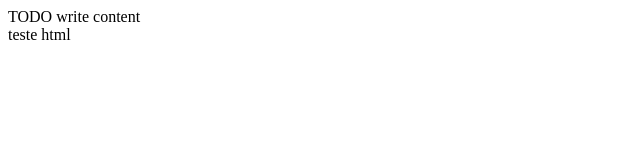
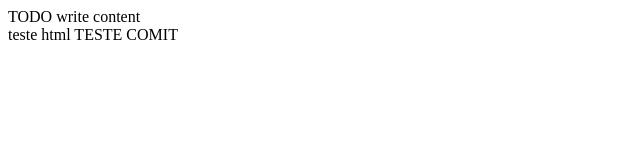
Before and after one commit to victorcasagrande/projetoweb, a website: page TrabalhoWeb2017/public_html/index.html in a window 1280 px wide. Shown: the whole page, without its empty margins (0-640 px from the left). Drawn offline with Linux system fonts and the light colour scheme.

Commit message:
Teste Comit

```diff
--- a/TrabalhoWeb2017/public_html/index.html
+++ b/TrabalhoWeb2017/public_html/index.html
@@ -13,5 +13,6 @@
     <body>
         <div>TODO write content</div>
         teste html
+        TESTE COMIT
     </body>
 </html>
```
